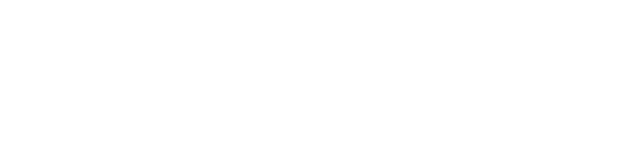
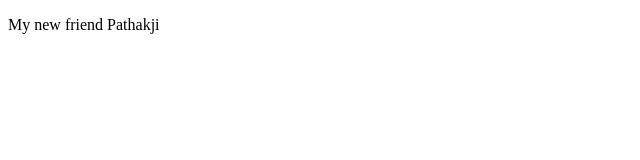
Before and after one commit to nehayadav51/Demo, a plain HTML site: page index.html in a window 1280 px wide. Shown: the whole page, without its empty margins (0-640 px from the left). Drawn offline with Linux system fonts and the light colour scheme.

Commit message:
add para

```diff
--- a/index.html
+++ b/index.html
@@ -8,6 +8,6 @@
     <title>Document</title>
 </head>
 <body>
-
+    <p>My new friend Pathakji</p>
 </body>
 </html>
```
